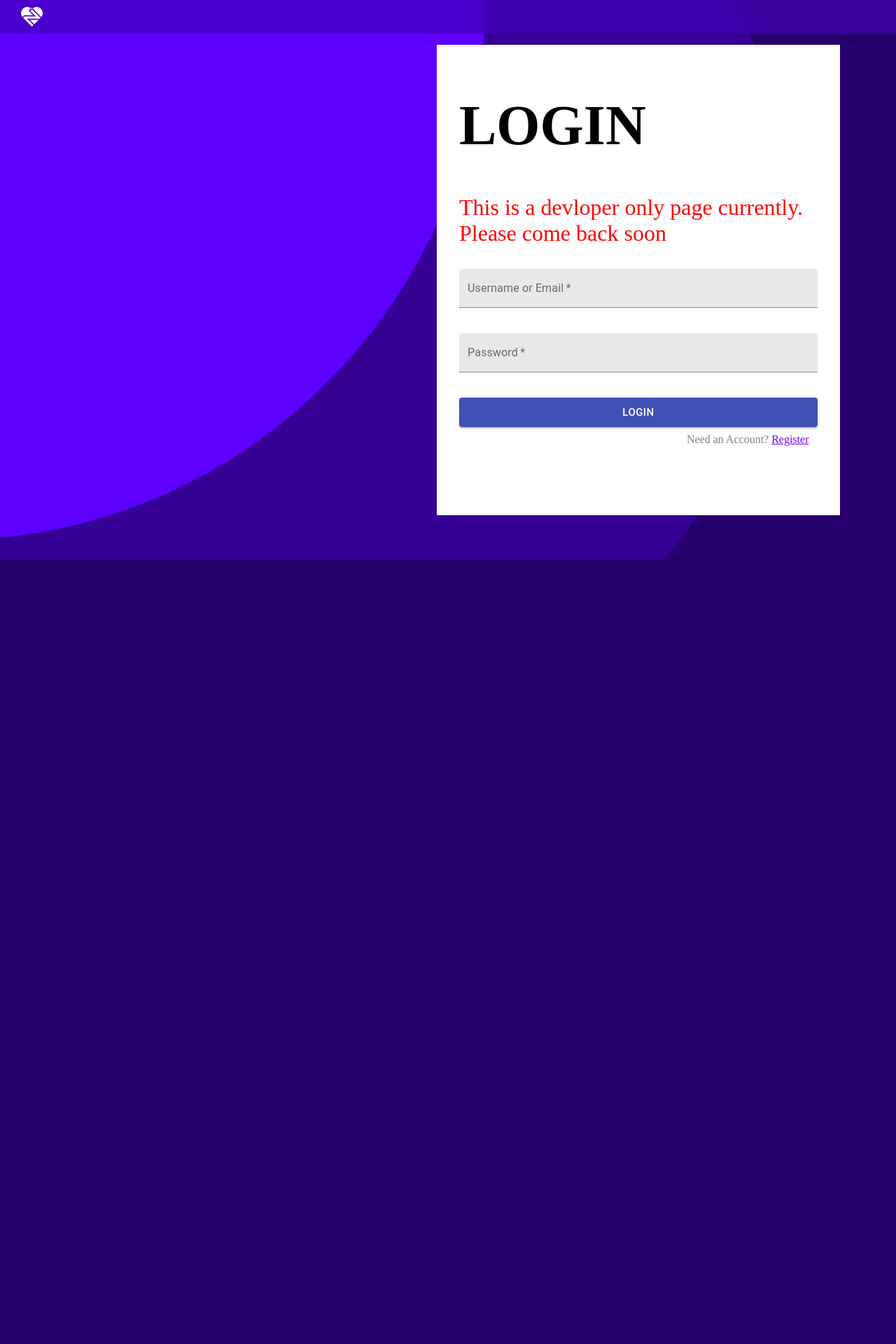
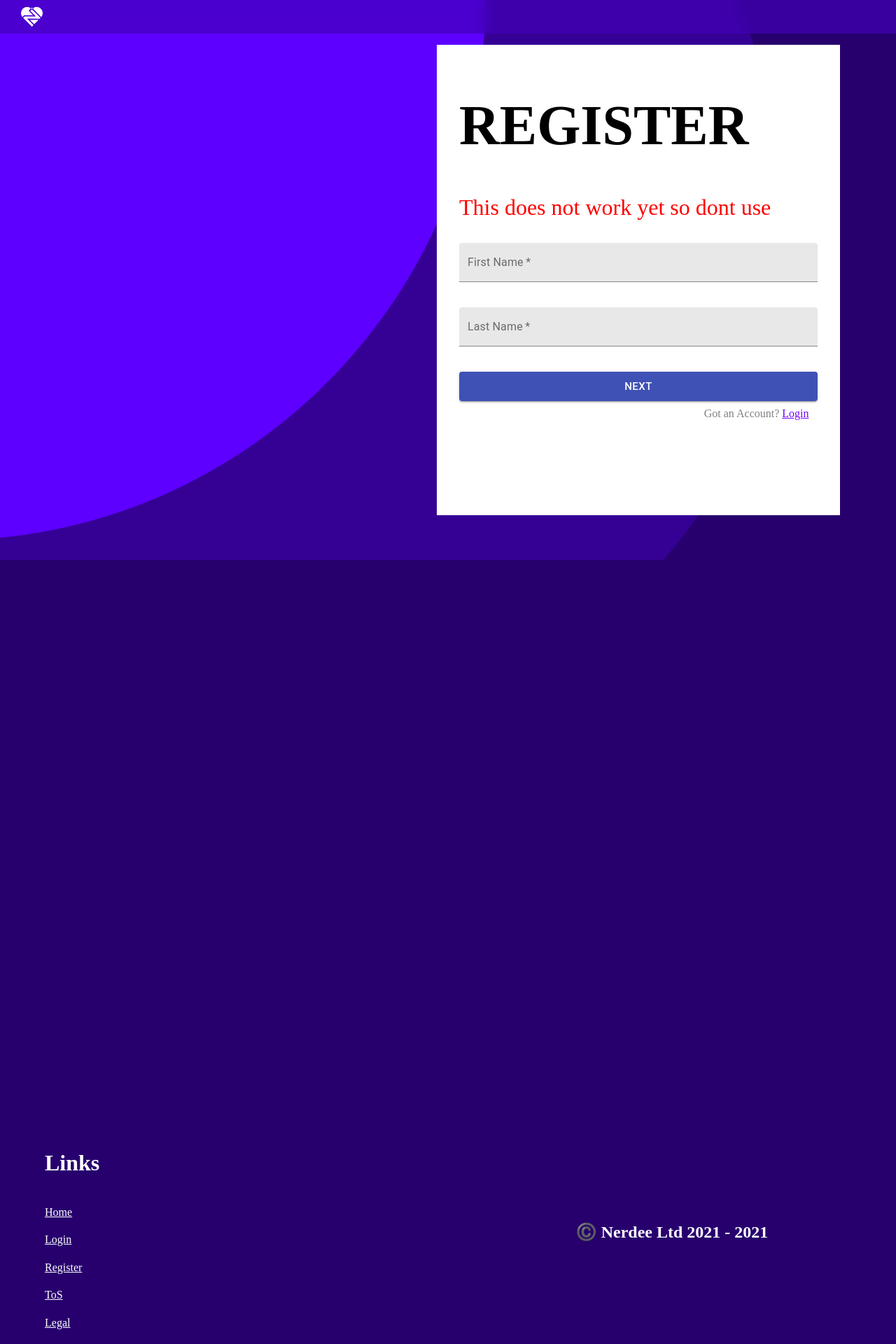
Before and after one commit to NerdeeApp/Nerdee-Web, a React (Create React App) app: page /register in a window 1280 px wide. Before the commit this address led to /login/. Shown: the whole page at 70% size. Before the commit the page ends 800 px from the top, so only its background shows below. Built offline with nearby package versions, Linux system fonts and the light colour scheme.

Commit message:
Live commit 2

```diff
--- a/src/App.tsx
+++ b/src/App.tsx
@@ -1,6 +1,6 @@
 import React, { Suspense } from 'react';
 import './style/global.scss';
-import { Navbar, Loading } from './components';
+import { Navbar, Loading, Footer } from './components';
 
 const Home = React.lazy(() => import('./pages/page/Home'));
 const Login = React.lazy(() => import('./pages/page/Login'));
@@ -16,6 +16,7 @@ const App = () => {
 		<Router>
 			<Suspense fallback={Loading}>
 				<Navbar />
+				<Footer />
 				<Switch>
 					<Route exact path='/' component={Home} />
 					<Route exact path='/login' component={Login} />
--- /dev/null
+++ b/src/components/Footer.tsx
@@ -0,0 +1,19 @@
+import { Component } from 'react';
+
+export class Footer extends Component {
+	render() {
+		return (
+			<footer>
+				<div id='left'>
+					<h1>Links</h1>
+					<a href='/'>Home</a>
+					<a href='/Login/'>Login</a>
+					<a href='/Register/'>Register</a>
+					<a href='/Legal/Tos'>ToS</a>
+					<a href='/Legal/Misc'>Legal</a>
+				</div>
+				<div id='right'>©️ Nerdee Ltd 2021 - {new Date().getFullYear()}</div>
+			</footer>
+		);
+	}
+}
--- a/src/components/index.ts
+++ b/src/components/index.ts
@@ -1,2 +1,3 @@
 export * from './Loading';
 export * from './navbar';
+export * from './Footer';
--- a/src/pages/page/Register.tsx
+++ b/src/pages/page/Register.tsx
@@ -10,180 +10,104 @@ let cookies = new Cookies();
 const domain = 'api.nerdee.io';
 
 const Register: FC = () => {
-	// //eslint-disable-next-line
-	// const [ username, setUsername ] = useState('');
-	// //eslint-disable-next-line
-	// const [ password, setPassword ] = useState('');
+	//eslint-disable-next-line
+	const [ username, setUsername ] = useState('');
+	//eslint-disable-next-line
+	const [ password, setPassword ] = useState('');
 	const [ redirect, setRedirect ] = useState(false);
 
-	// const submit = async (e: SyntheticEvent) => {
-	// 	e.preventDefault();
+	const submit = async (e: SyntheticEvent) => {
+		e.preventDefault();
 
-	// 	await fetch(`https://${domain}/users/action/register`, {
-	// 		method: 'POST',
-	// 		headers: { 'Content-Type': 'application/json', 'Access-Control-Allow-Origin': '*' },
-	// 		body: JSON.stringify({
-	// 			username,
-	// 			password,
-	// 		}),
-	// 		credentials: 'include',
-	// 	});
+		await fetch(`https://${domain}/users/action/register`, {
+			method: 'POST',
+			headers: { 'Content-Type': 'application/json', 'Access-Control-Allow-Origin': '*' },
+			body: JSON.stringify({
+				username,
+				password,
+			}),
+			credentials: 'include',
+		});
 
-	// 	setRedirect(true);
-	// };
+		setRedirect(true);
+	};
 
 	if (redirect) {
 		return <Redirect to='/home/' />;
-	} else {
-		return <Redirect to='/login/' />;
 	}
 
-	// if (cookies.get('heavy_auth_token')) return <Redirect to='/home/' />;
+	if (cookies.get('heavy_auth_token')) return <Redirect to='/home/' />;
 
-	// return (
-	// 	<div className='App'>
-	// 		<title>Nerdee Register</title>
-	// 		<header className='App-header' />
-	// 		<div id='backgrd' />
+	return (
+		<div className='App'>
+			<title>Nerdee Register</title>
+			<header className='App-header' />
+			<div id='backgrd' />
 
-	// 		<a href='/'>
-	// 			<h1 id='logo_word'>
-	// 				NERDEE<br />
-	// 				<span id='subtext'>
-	// 					<span>D</span>
-	// 					<span>A</span>
-	// 					<span>T</span>
-	// 					<span>E</span>
-	// 					<span> </span>
-	// 					<span>A</span>
-	// 					<span> </span>
-	// 					<span>T</span>
-	// 					<span>E</span>
-	// 					<span>C</span>
-	// 					<span>H</span>
-	// 				</span>
-	// 			</h1>
-	// 		</a>
+			<a href='/'>
+				<h1 id='logo_word'>
+					NERDEE<br />
+					<span id='subtext'>
+						<span>D</span>
+						<span>A</span>
+						<span>T</span>
+						<span>E</span>
+						<span> </span>
+						<span>A</span>
+						<span> </span>
+						<span>T</span>
+						<span>E</span>
+						<span>C</span>
+						<span>H</span>
+					</span>
+				</h1>
+			</a>
 
-	// 		<div id='login__frame'>
-	// 			<h1 id='title'>REGISTER</h1>
-	// 			<p id='red'>This does not work yet so dont use</p>
-	// 			<form id='l__frm'>
-	// 				<TextField
-	// 					id='firstName'
-	// 					label='First Name'
-	// 					variant='filled'
-	// 					type='text'
-	// 					name='firstName'
-	// 					required
-	// 				/>
-	// 				<br />
-	// 				<br />
-	// 				<TextField id='lastName' label='Last Name' variant='filled' type='text' name='lastName' required />
-	// 				<br />
-	// 				<br />
-	// 				<TextField
-	// 					id='phoneNumber'
-	// 					label='Phone Number (No Area Code)'
-	// 					variant='filled'
-	// 					type='number'
-	// 					name='phone'
-	// 					required
-	// 				/>
-	// 				<br />
-	// 				<br />
-	// 				<TextField id='email' label='Email' variant='filled' type='text' name='email' required />
-	// 				<br />
-	// 				<br />
-	// 				<TextField
-	// 					id='password'
-	// 					label='Password'
-	// 					variant='filled'
-	// 					type='password'
-	// 					name='password'
-	// 					required
-	// 				/>
-	// 				<br />
-	// 				<br />
-	// 				<TextField id='dob' label='Date of Birth' variant='filled' type='date' name='password' required />
-	// 				<br />
-	// 				<br />
-	// 				<TextField
-	// 					id='password'
-	// 					label='Password'
-	// 					variant='filled'
-	// 					type='password'
-	// 					name='password'
-	// 					required
-	// 				/>
-	// 				<br />
-	// 				<br />
-	// 				<TextField
-	// 					id='password'
-	// 					label='Password'
-	// 					variant='filled'
-	// 					type='password'
-	// 					name='password'
-	// 					required
-	// 				/>
-	// 				<br />
-	// 				<br />
-	// 				<TextField
-	// 					id='password'
-	// 					label='Password'
-	// 					variant='filled'
-	// 					type='password'
-	// 					name='password'
-	// 					required
-	// 				/>
-	// 				<br />
-	// 				<br />
-	// 				<TextField
-	// 					id='password'
-	// 					label='Password'
-	// 					variant='filled'
-	// 					type='password'
-	// 					name='password'
-	// 					required
-	// 				/>
-	// 				<br />
-	// 				<br />
-	// 				<TextField
-	// 					id='password'
-	// 					label='Password'
-	// 					variant='filled'
-	// 					type='password'
-	// 					name='password'
-	// 					required
-	// 				/>
-	// 				<br />
-	// 				<br />
-	// 				<TextField
-	// 					id='password'
-	// 					label='Password'
-	// 					variant='filled'
-	// 					type='password'
-	// 					name='password'
-	// 					required
-	// 				/>
-	// 				<br />
-	// 				<br />
-	// 				<Button
-	// 					onClick={submit}
-	// 					variant='contained'
-	// 					size='large'
-	// 					color='primary'
-	// 					name='firstName'
-	// 					type='submit'
-	// 				>
-	// 					Register
-	// 				</Button>
-	// 			</form>
-	// 			<br />
-	// 			<a href='/login'>Login</a>
-	// 		</div>
-	// 	</div>
-	// );
+			<div id='login__frame'>
+				<h1 id='title'>REGISTER</h1>
+				<p id='red'>This does not work yet so dont use</p>
+				<form id='l__frm'>
+					<TextField
+						id='firstName'
+						label='First Name'
+						variant='filled'
+						type='text'
+						name='firstName'
+						required
+						className='Field'
+					/>
+					<br />
+					<br />
+					<TextField
+						id='lastName'
+						label='Last Name'
+						variant='filled'
+						type='text'
+						name='lastName'
+						required
+						className='Field'
+					/>
+					<br />
+					<br />
+					<Button
+						onClick={submit}
+						variant='contained'
+						size='large'
+						color='primary'
+						name='firstName'
+						type='submit'
+						className='Field'
+					>
+						Next
+					</Button>
+				</form>
+				<br />
+				<p id='need__acc'>
+					Got an Account? <a href='/Login'>Login</a>
+				</p>
+			</div>
+		</div>
+	);
 };
 
 export default Register;
--- a/src/style/global.scss
+++ b/src/style/global.scss
@@ -150,6 +150,63 @@ nav .user__func a {
 	}
 }
 
+footer {
+	$footerheight: 40vh;
+
+	height: $footerheight;
+	width: 100vw;
+
+	background-color: $background;
+
+	position: absolute;
+	top: 200%;
+	left: 0;
+	right: 0;
+
+	z-index: 1000;
+
+	#left {
+		$paddl: 5%;
+		padding-left: $paddl;
+		float: left;
+
+		background-color: transparent;
+
+		height: $footerheight;
+		width: calc(50% - $paddl);
+
+		display: flex;
+		justify-content: space-evenly;
+		align-items: left;
+
+		flex-direction: column;
+
+		a {
+			color: #ffffff;
+		}
+
+		color: #ffffff;
+	}
+
+	#right {
+		float: right;
+
+		background-color: transparent;
+
+		height: $footerheight;
+		width: 50%;
+
+		display: flex;
+		justify-content: center;
+		align-items: center;
+
+		color: white;
+
+		font-size: 1.5em;
+		font-weight: bolder;
+	}
+}
+
 /*
 ##############################################
 ##                 MAIN BODY                ##
--- a/src/style/login.scss
+++ b/src/style/login.scss
@@ -88,7 +88,7 @@
     position: relative;
 
     a {
-        color: #7703fc
+        color: #7703fc;
     }
 }
 
```
